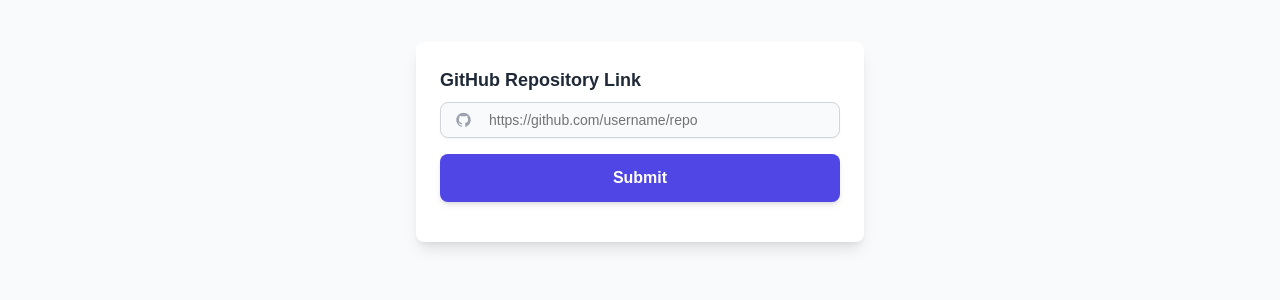
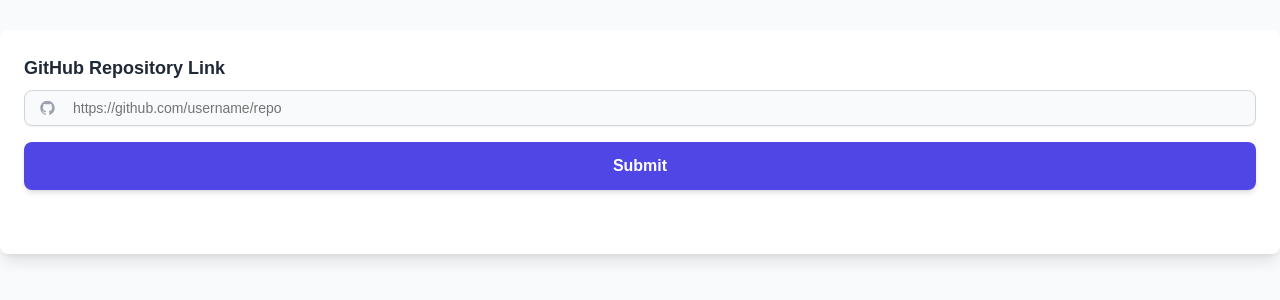
Before and after one commit to KanvaBhatia/devops-new, a Next.js app: page / in a window 1280 px wide. Shown: the part 258-558 px from the top of the page. Built offline with nearby package versions, Linux system fonts and the light colour scheme.

Commit message:
marked component

```diff
--- a/package.json
+++ b/package.json
@@ -18,6 +18,7 @@
     "class-variance-authority": "^0.7.1",
     "clsx": "^2.1.1",
     "lucide-react": "^0.468.0",
+    "marked": "^15.0.3",
     "next": "15.0.3",
     "parse-github-url": "^1.0.3",
     "react": "19.0.0-rc-66855b96-20241106",
--- a/src/app/actions.tsx
+++ b/src/app/actions.tsx
@@ -4,6 +4,7 @@
 import { createOpenAI } from "@ai-sdk/openai";
 import { z } from "zod";
 import axios from "axios";
+import { marked } from 'marked';
 var gh = require("parse-github-url");
 
 const openai = createOpenAI({
@@ -108,11 +109,13 @@
     })
     .join("\n");
 
-  const result = await streamUI({
-    model: openai("openai/gpt-4-32k"),
-    prompt: `using the file content of the following files generate dockerfile and workflow.yml files\n\n${prompt}`,
-    text: ({ content }) => <div>{content}</div>,
-  });
+    const result = await streamUI({
+      model: openai("openai/gpt-4-32k"),
+      prompt: `using the file content of the following files generate dockerfile and workflow.yml files\n\n${prompt}`,
+      text: ({ content }) => (
+        <div dangerouslySetInnerHTML={{ __html: marked(content) }} />
+      ),
+    });
 
   return result.value;
 }
--- a/src/app/page.tsx
+++ b/src/app/page.tsx
@@ -17,7 +17,7 @@
 
   return (
     <div className="min-h-screen flex items-center justify-center bg-gray-50 dark:bg-gray-900">
-      <div className="w-full max-w-md p-6 bg-white shadow-lg rounded-lg dark:bg-gray-800">
+      <div className="w-full p-6 bg-white shadow-lg rounded-lg dark:bg-gray-800">
         <form onSubmit={handleSubmit} className="space-y-4">
           <div>
             <Label
@@ -58,10 +58,11 @@
               Submit
             </button>
           </div>
-          <div>
+        </form>
+        {/* <div className='pt-4 font-medium'>Generated</div> */}
+          <div className='pt-10'>
             {component}
           </div>
-        </form>
       </div>
     </div>
   );
```
Also changed, not shown: 1 other file (tests, documents, lock files or other folders).
